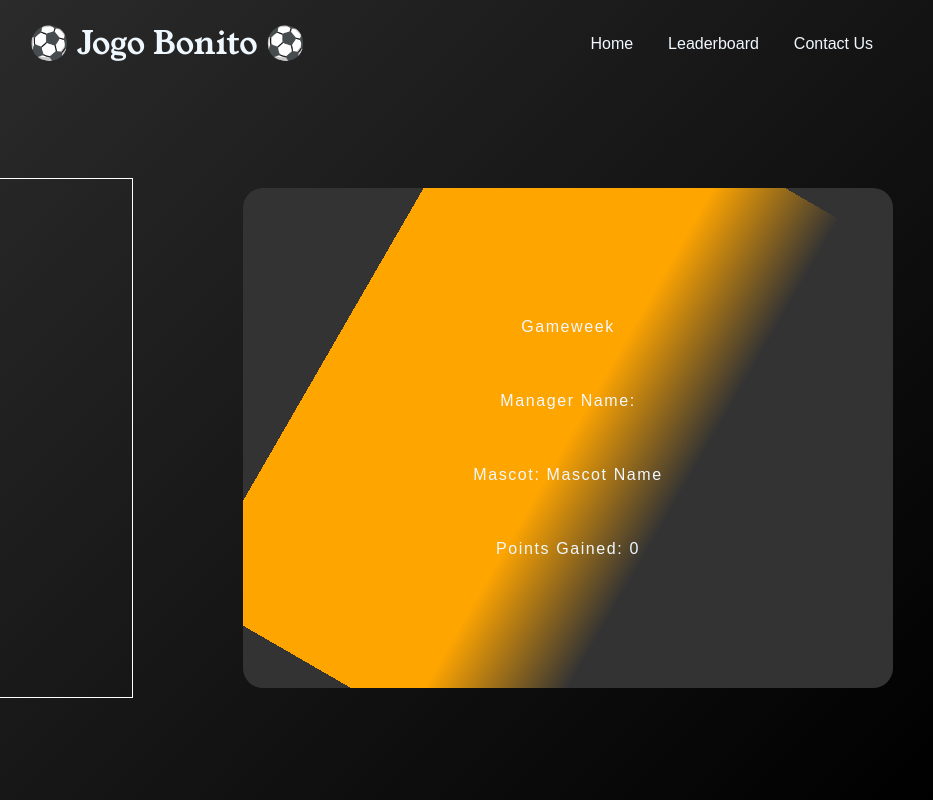
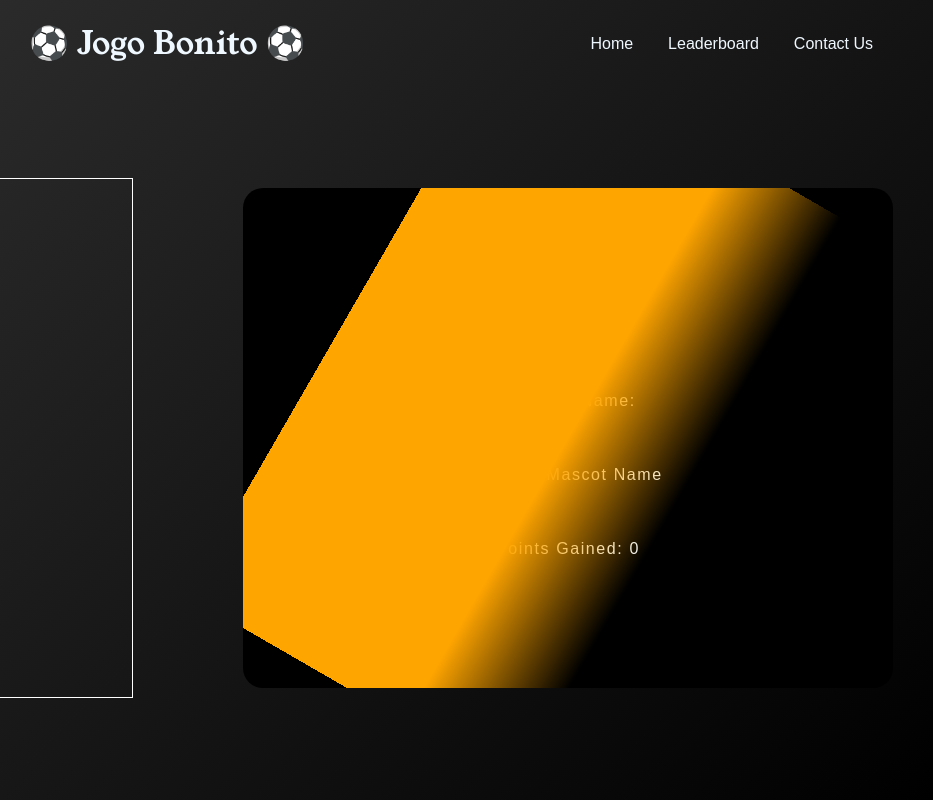
Before and after one commit to DavisKiprotich/Fantasy-Tailwind, a website: page index.html in a window 1280 px wide. Shown: the full height of the page, 347-1280 px from the left. Drawn offline with nearby package versions, Linux system fonts and the light colour scheme.

Commit message:
Animation feature part 3

```diff
--- a/styles.css
+++ b/styles.css
@@ -101,53 +101,40 @@ main{
     justify-content: center;
     align-items: center;
     flex-direction: column;
-    /* border: 1px solid orange; */
+    /* border: 1px solid transparent; */
     overflow: hidden;
     margin-left: 35px;
     position: relative;
-    z-index: 1;
-    background-color: #333;
+    z-index: 2;
+    background: #000;
 }
 
 
 .manager-details::before{
     content: '';
     position: absolute;
-    top: 0;
-    left: 0;
+    /* top: 0; */
+    top: -2px;
+    /* left: 0; */
+    left: -2px;
     /* right: -50%; */
-    width: 650px;
+    right: -2px;
+    bottom: -2px;
+    /* width: 650px; */
     /* width: 100%; */
-    height: 500px;
+    /* height: 500px; */
     /* height: 100%; */
     background: linear-gradient(0deg, transparent,transparent,orange,orange,orange);
     animation: animate 6s linear infinite;
-    z-index: -1;
+    z-index: 1;
     transform-origin: center;
 }
 @keyframes animate{
-    /* 0%{
-        transform: rotate(0deg);
-    }
-    100%{
-        transform: rotate(360deg);
-    } */
     0%{
         /* border-color: transparent; */
         transform: rotate(0deg);
     }
-    25%{
-        /* border-color: orange; */
-        transform: rotate(90deg);
-    }
-    50%{
-       /* border-color: transparent; */
-       transform: rotate(180deg);
-    }
-    75%{
-        /* border-color: orange; */
-        transform: rotate(270deg);
-    }
+
     100%{
         /* border-color: transparent; */
         transform: rotate(360deg);
```
